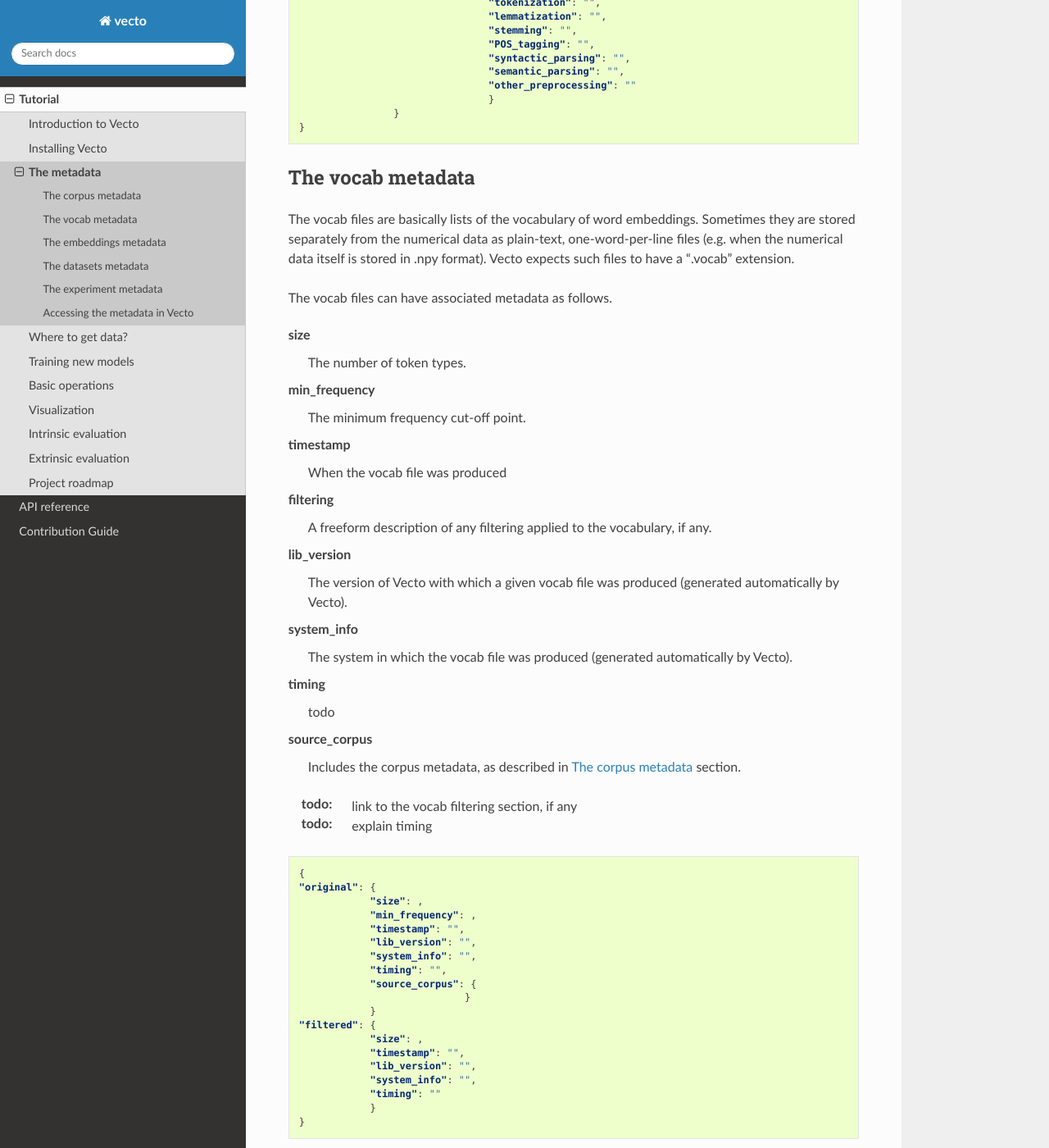
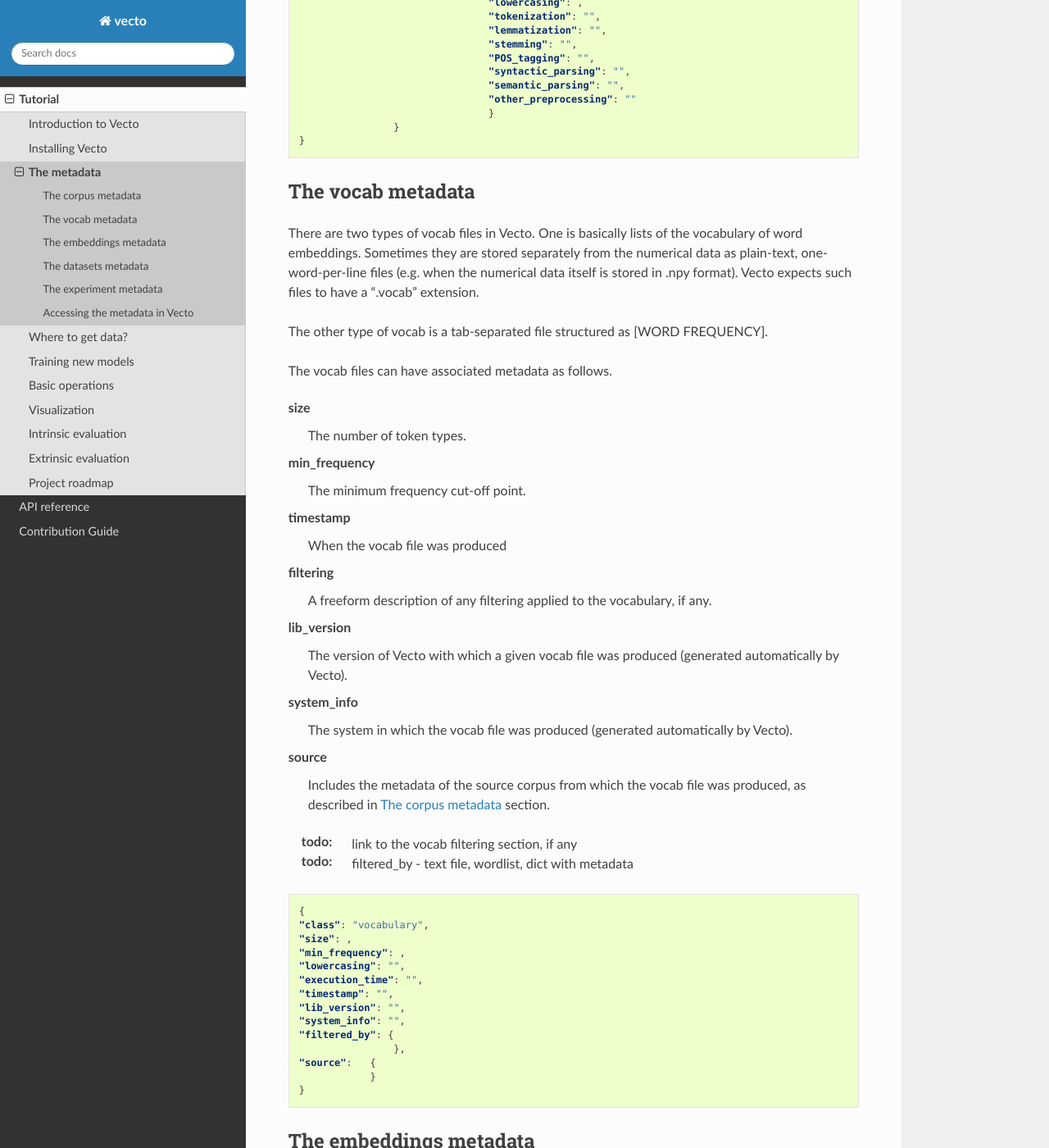
Before and after one commit to vecto-ai/vecto, a Sphinx documentation site: the page built from docs/source/tutorial/metadata.rst, in a window 1280 px wide and 1400 px high, scrolled down 3337 px. Shown: the whole window at 82% size. Built offline with Sphinx 7.4.7 and the Read the Docs theme 2.0.0, drawn with Linux system fonts in a browser that asks for light colours; some of the changed text lies outside the part shown.

Commit message:
minor updates

```diff
--- a/docs/source/tutorial/metadata.rst
+++ b/docs/source/tutorial/metadata.rst
@@ -73,6 +73,7 @@ Vecto records the following metadata:
 .. code-block:: json
 
     {
+    "class": "corpus",
     "corpus_01":   {
                     "id": "",
                     "size": ,
@@ -128,7 +129,9 @@ Vecto records the following metadata:
 The vocab metadata
 ~~~~~~~~~~~~~~~~~~
 
-The vocab files are basically lists of the vocabulary of word embeddings. Sometimes they are stored separately from the numerical data as plain-text, one-word-per-line files (e.g. when the numerical data itself is stored in .npy format). Vecto expects such files to have a ".vocab" extension.
+There are two types of vocab files in Vecto. One is basically lists of the vocabulary of word embeddings. Sometimes they are stored separately from the numerical data as plain-text, one-word-per-line files (e.g. when the numerical data itself is stored in .npy format). Vecto expects such files to have a ".vocab" extension.
+
+The other type of vocab is a tab-separated file structured as [WORD FREQUENCY].
 
 The vocab files can have associated metadata as follows.
 
@@ -146,33 +149,28 @@ The vocab files can have associated metadata as follows.
       The version of Vecto with which a given vocab file was produced (generated automatically by Vecto).
    system_info
       The system in which the vocab file was produced (generated automatically by Vecto).
-   timing
-      todo
-   source_corpus
-      Includes the corpus metadata, as described in `The corpus metadata`_ section.
+
+   source
+      Includes the metadata of the source corpus from which the vocab file was produced, as described in `The corpus metadata`_ section.
 
 :todo: link to the vocab filtering section, if any
-:todo: explain timing
+
+:todo: filtered_by - text file, wordlist, dict with metadata
 
 .. code-block:: json
 
     {
-    "original": {
-                "size": ,
-                "min_frequency": ,
-                "timestamp": "",
-                "lib_version": "",
-                "system_info": "",
-                "timing": "",
-                "source_corpus": {
-                                }
-                }
-    "filtered": {
-                "size": ,
-                "timestamp": "",
-                "lib_version": "",
-                "system_info": "",
-                "timing": ""
+    "class": "vocabulary",
+    "size": ,
+    "min_frequency": ,
+    "lowercasing": "",
+    "execution_time": "",
+    "timestamp": "",
+    "lib_version": "",
+    "system_info": "",
+    "filtered_by": {
+                    },
+    "source":   {
                 }
     }
 
@@ -206,20 +204,18 @@ Some of the frequent parameters applicable to most-if-not-all models include:
 .. code-block:: json
 
     {
+    "class": "embeddings",
         "model": "",
         "window": ,
         "dimensionality": ,
         "context": "",
         "epochs": ,
         "cite": "",
-        "vocabulary": {
-                    }
-
+        "vocabulary":   {
+                        }
         "lib_version": "",
         "system_info": "",
     }
-
-:todo: what to do with the lib version and system info?
 
 The datasets metadata
 ~~~~~~~~~~~~~~~~~~~~~
@@ -241,7 +237,9 @@ The task datasets should be accompanied by the following metadata:
    date
       The date the resource was published.
    source
-      The source of the resource (e.g. a modification of another dataset, or something created by the authors from scratch or on the basis of some data that was not previously used as a dataset for the same task).
+      The source of the resource (e.g. a modification of another dataset, or something created by the authors from scratch or on the basis of some data that was not previously used for the same task).
+   project_page
+      The URL of the page describing the dataset (if any)
    version
       The version of the dataset (useful when you are developing one).
    size
@@ -252,6 +250,7 @@ The task datasets should be accompanied by the following metadata:
 .. code-block:: json
 
     {
+    "class": "dataset",
         "task": "",
         "language": ["english"],
         "name": "",
@@ -299,12 +294,11 @@ Some of the generic metadata fields that are applicable to all experiments inclu
 .. code-block:: json
 
     {
+    "class": "experiment",
         "name": "",
         "task": "",
         "description": "",
         "author": "",
-        "implementation": "",
-        "framework": "",
         "version": "",
         "date": "",
         "source": "",
```
Also changed, not shown: other parts of docs/source/tutorial/metadata.rst (+1 -5 lines).
